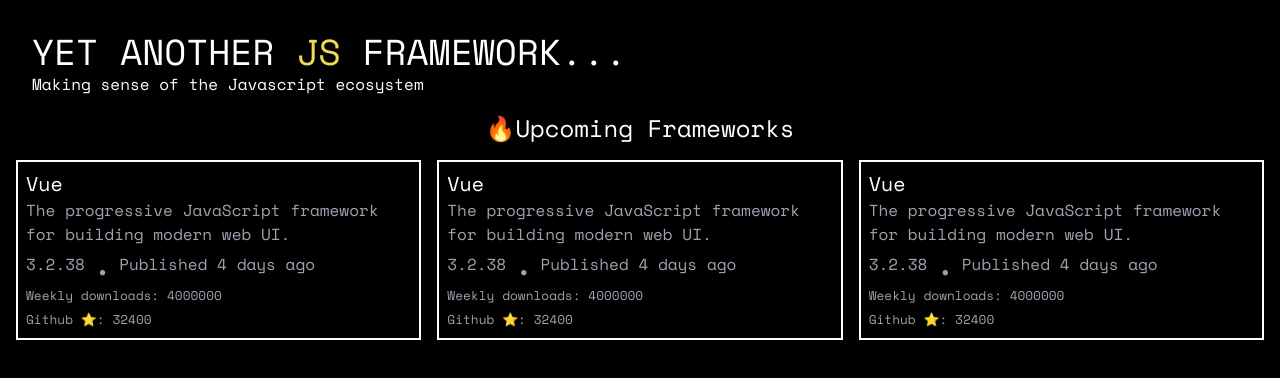
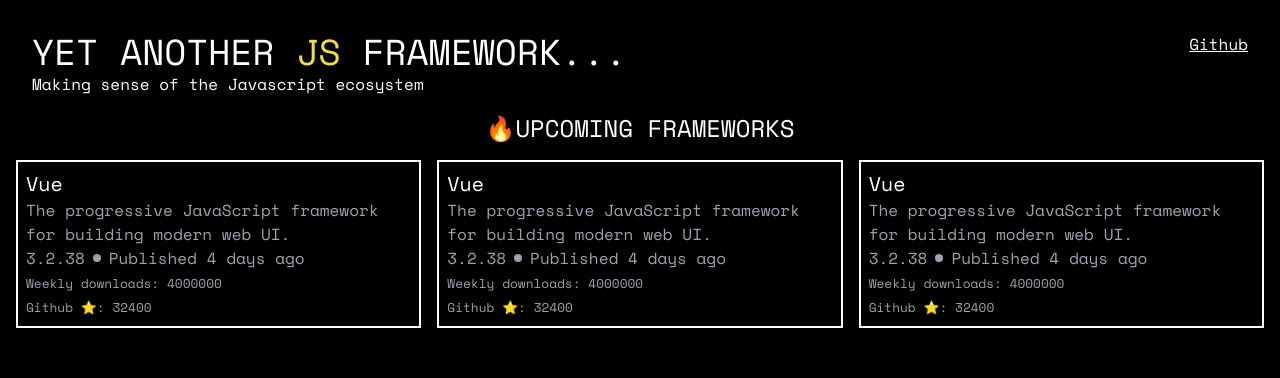
Before and after one commit to vncsalencar/yet-another-js-framework, a Nuxt app in the folder FE/: page / in a window 1280 px wide. Shown: the top 378 px of the page. Built offline with nearby package versions, Linux system fonts and the light colour scheme.

Commit message:
feat(FE): add github link in header

```diff
--- a/FE/components/molecules/FeatureCard.vue
+++ b/FE/components/molecules/FeatureCard.vue
@@ -1,6 +1,6 @@
 <template>
   <NuxtLink
-    class="block w-fit mx-auto border-solid p-2 border-2 border-white"
+    class="block w-fit mx-auto border-solid p-2 border-2 border-white hover:border-[#f0db4f]"
     to="#"
     target="_blank"
   >
@@ -8,7 +8,7 @@
     <p class="line-clamp-2">{{ props.featuredFramework.description }}</p>
     <div class="flex flex-row items-center gap-2">
       <p>{{ props.featuredFramework.version }}</p>
-      <b class="text-3xl">.</b>
+      <span class="inline-block h-2 w-2 bg-gray-400 rounded-md"></span>
       <p>Published {{ props.featuredFramework.latestRelease }}</p>
     </div>
     <p>
@@ -24,6 +24,6 @@
 
 <script setup lang="ts">
 const props = defineProps<{
-  featuredFramework: FeaturedFramework
+  featuredFramework: FeaturedFramework;
 }>();
 </script>
--- a/FE/components/organisms/FeatureSection.vue
+++ b/FE/components/organisms/FeatureSection.vue
@@ -1,6 +1,6 @@
 <template>
   <section>
-    <h2 class="text-2xl mb-4 text-center">🔥Upcoming Frameworks</h2>
+    <h2 class="text-2xl mb-4 text-center uppercase">🔥Upcoming Frameworks</h2>
     <div class="grid grid-cols-1 lg:grid-cols-3 gap-4">
       <FeatureCard
         v-for="framework in featureFrameworks"
--- a/FE/components/organisms/Header.vue
+++ b/FE/components/organisms/Header.vue
@@ -1,13 +1,15 @@
 <template>
-  <header class="flex flex-col p-4 justify-center container">
-    <h1 class="text-3xl md:text-4xl ">YET ANOTHER <span class="text-[#f0db4f]">JS</span> FRAMEWORK...</h1>
-    <h3>Making sense of the Javascript ecosystem</h3>
+  <header class="flex p-4 justify-between">
+    <div>
+      <h1 class="text-3xl md:text-4xl">
+        YET ANOTHER <span class="text-[#f0db4f]">JS</span> FRAMEWORK...
+      </h1>
+      <h3>Making sense of the Javascript ecosystem</h3>
+    </div>
+    <a href="https://github.com/TulioAlcantara/yet-another-js-framework" target="_blank" class="hidden md:block text-white hover:text-[#f0db4f] underline">Github</a>
   </header>
- </template>
+</template>
 
 <script lang="ts">
 export default {};
 </script>
-<style lang="scss">
-
-</style>
```
